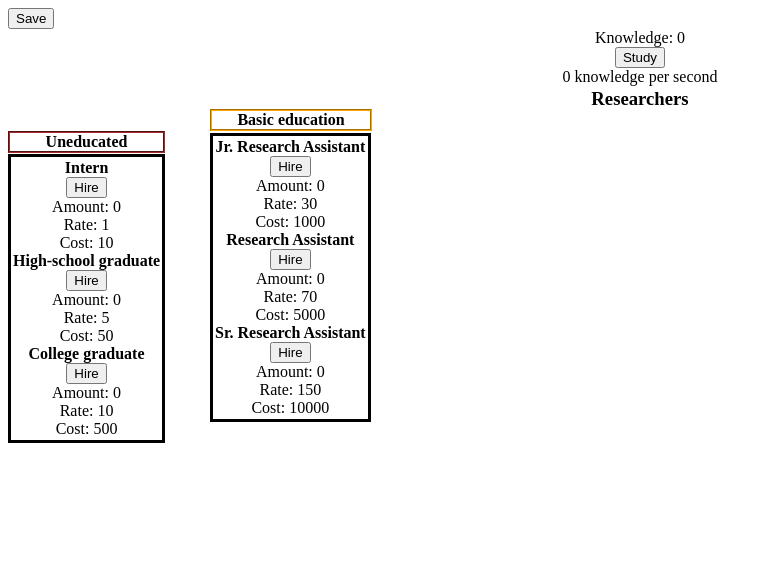
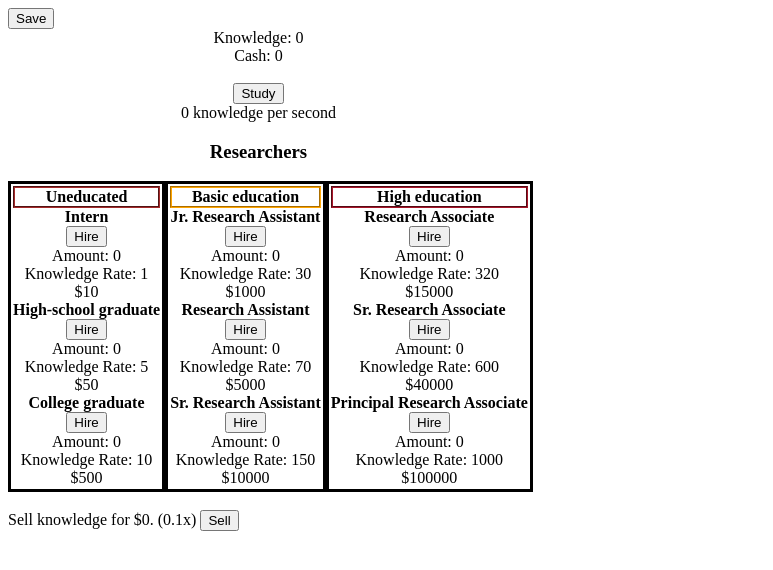
Before and after one commit to netic43/IdleResearch, a plain HTML site: page index.html in a window 1280 px wide. Shown: the whole page, without its empty margins (0-773 px from the left). Drawn offline with nearby package versions, Linux system fonts and the light colour scheme.

Commit message:
Reworked the layout and how currency works.

```diff
--- a/index.html
+++ b/index.html
@@ -10,42 +10,59 @@
     <body>
         <button onclick="saveTheGame()">Save</button>
         <div id="basic">
-            Knowledge: <span id="knowledge">0</span><br>
+            Knowledge: <span id="knowledge">0</span> <p style="margin: 0">Cash: <span id="cash">0</span></p><br>
             <button onclick="study()">Study</button><br>
             <span id="totalRate">0 knowledge per second</span>
         </div>
+        <h3><strong>Researchers</strong></h3>
         <div id="researchers">
-            <h3><strong>Researchers</strong></h3>
-            <h4 id="no-ed">Uneducated</h4>
             <div id="low-skill">
+                <h4 id="no-ed">Uneducated</h4>
                 <span><strong>Intern</strong></span><br><button onclick="purchase(0)">Hire</button><br>
                 <span>Amount:</span> <span id="resNum0">0</span><br>
-                <span>Rate:</span> <span id="resRate0">1</span><br>
-                <span>Cost:</span> <span id="resCost0">10</span><br>
+                <span>Knowledge Rate:</span> <span id="resRate0">1</span><br>
+                <span>$</span><span id="resCost0">10</span><br>
                 <span><strong>High-school graduate</strong></span><br><button onclick="purchase(1)">Hire</button><br>
                 <span>Amount:</span> <span id="resNum1">0</span><br>
-                <span>Rate:</span> <span id="resRate1">5</span><br>
-                <span>Cost:</span> <span id="resCost1">50</span><br>
+                <span>Knowledge Rate:</span> <span id="resRate1">5</span><br>
+                <span>$</span><span id="resCost1">50</span><br>
                 <span><strong>College graduate</strong></span><br><button onclick="purchase(2)">Hire</button><br>
                 <span>Amount:</span> <span id="resNum2">0</span><br>
-                <span>Rate:</span> <span id="resRate2">10</span><br>
-                <span>Cost:</span> <span id="resCost2">500</span>
+                <span>Knowledge Rate:</span> <span id="resRate2">10</span><br>
+                <span>$</span><span id="resCost2">500</span>
             </div>
-            <h4 id="basic-ed">Basic education</h4>
             <div id="med-skill">
+                <h4 id="basic-ed">Basic education</h4>
                 <span><strong>Jr. Research Assistant</strong></span><br><button onclick="purchase(3)">Hire</button><br>
                 <span>Amount:</span> <span id="resNum3">0</span><br>
-                <span>Rate:</span> <span id="resRate3">30</span><br>
-                <span>Cost:</span> <span id="resCost3">1000</span><br>
+                <span>Knowledge Rate:</span> <span id="resRate3">30</span><br>
+                <span>$</span><span id="resCost3">1000</span><br>
                 <span><strong>Research Assistant</strong></span><br><button onclick="purchase(4)">Hire</button><br>
                 <span>Amount:</span> <span id="resNum4">0</span><br>
-                <span>Rate:</span> <span id="resRate4">70</span><br>
-                <span>Cost:</span> <span id="resCost4">5000</span><br>
+                <span>Knowledge Rate:</span> <span id="resRate4">70</span><br>
+                <span>$</span><span id="resCost4">5000</span><br>
                 <span><strong>Sr. Research Assistant</strong></span><br><button onclick="purchase(5)">Hire</button><br>
                 <span>Amount:</span> <span id="resNum5">0</span><br>
-                <span>Rate:</span> <span id="resRate5">150</span><br>
-                <span>Cost:</span> <span id="resCost5">10000</span><br>
+                <span>Knowledge Rate:</span> <span id="resRate5">150</span><br>
+                <span>$</span><span id="resCost5">10000</span><br>
             </div>
-        </div>
+
+            <div id="high-skill">
+                <h4 id="high-ed">High education</h4>
+                <span><strong>Research Associate</strong></span><br><button onclick="purchase(6)">Hire</button><br>
+                <span>Amount:</span> <span id="resNum6">0</span><br>
+                <span>Knowledge Rate:</span> <span id="resRate6">320</span><br>
+                <span>$</span><span id="resCost6">15000</span><br>
+                <span><strong>Sr. Research Associate</strong></span><br><button onclick="purchase(7)">Hire</button><br>
+                <span>Amount:</span> <span id="resNum7">0</span><br>
+                <span>Knowledge Rate:</span> <span id="resRate7">600</span><br>
+                <span>$</span><span id="resCost7">40000</span><br>
+                <span><strong>Principal Research Associate</strong></span><br><button onclick="purchase(8)">Hire</button><br>
+                <span>Amount:</span> <span id="resNum8">0</span><br>
+                <span>Knowledge Rate:</span> <span id="resRate8">1000</span><br>
+                <span>$</span><span id="resCost8">100000</span><br>
+            </div>
+        </div><br>
+        Sell knowledge for <span>$</span><span id="cashGain">0</span>. (<span id="gainMult"></span>x) <button onclick="sellKnowledge()">Sell</button>
     </body>
 </html>
--- a/main.js
+++ b/main.js
@@ -1,6 +1,8 @@
 var player = {
     knowledge: 0,
-    totalRate: 0
+    totalRate: 0,
+    cash: 0,
+    gainMult: 0.1
 }
 
 function study() {
@@ -10,16 +12,23 @@ function study() {
 function purchase(id) {
     for(res of workers) {
         if(res.id == id)
-            if(player.knowledge >= res.cost) {
-                player.knowledge-=res.cost;
+            if(player.cash >= res.cost) {
+                player.cash-=res.cost;
                 res.num++;
                 res.cost = Math.ceil(res.cost * 1.75);
                 player.totalRate += res.rate;
                 updateRes(res);
-                $("#knowledge").html(Math.floor(player.knowledge));
+                $("#cash").html(Math.floor(player.cash));
                 $("#totalRate").html(player.totalRate + " knowledge per second");
             }
     }
+}
+
+function sellKnowledge() {
+    player.cash += Math.floor(player.knowledge*player.gainMult);
+    player.knowledge = 0;
+    $("#knowledge").html(Math.floor(player.knowledge));
+    $('#cash').html(Math.floor(player.cash));
 }
 
 function updateRes(obj) {
@@ -30,12 +39,15 @@ function updateRes(obj) {
 function autoKnowledge() {
     player.knowledge += (player.totalRate/10);
     $("#knowledge").html(Math.floor(player.knowledge));
+    $('#cashGain').html(Math.floor(player.knowledge*player.gainMult));
 }
 
 function saveTheGame() {
     var save = {
         knowledge: player.knowledge,
         totalRate: player.totalRate,
+        cash: player.cash,
+        gainMult: player.gainMult,
         workers: workers
     }
     localStorage.setItem("save", JSON.stringify(save));
@@ -47,6 +59,8 @@ function load() {
 
     if(typeof savegame !== "undefined") player.knowledge = savegame.knowledge;
     if(typeof savegame !== "undefined") player.totalRate = savegame.totalRate;
+    if(typeof savegame !== "undefined") player.cash = savegame.cash;
+    if(typeof savegame !== "undefined") gainMult = savegame.gainMult;
     if(typeof savegame !== "undefined") workers = savegame.workers;
 
     for(res of workers) {
@@ -60,6 +74,6 @@ $(function() {
         //console.log("there is a savegame")
         load();
     }
-
+    $('#gainMult').html(player.gainMult);
     setInterval(autoKnowledge,100);
 });
--- a/researchers.js
+++ b/researchers.js
@@ -34,5 +34,23 @@ var workers = [
         num: 0,
         cost: 10000,
         rate: 150
+    },
+    research_associate = {
+        id: 6,
+        num: 0,
+        cost: 15000,
+        rate: 320
+    },
+    sr_research_associate = {
+        id: 7,
+        num: 0,
+        cost: 40000,
+        rate: 600
+    },
+    principal_research_associate = {
+        id: 8,
+        num: 0,
+        cost: 100000,
+        rate: 1000
     }
 ];
--- a/style.css
+++ b/style.css
@@ -1,17 +1,20 @@
 #basic {
+    width: 501px;
     text-align: center;
 }
 
 #researchers {
     text-align: center;
     align-content: center;
+    display: flex;
+    width: 50%;
 }
 
 #no-ed {
     margin-bottom: 1px;
     text-align: center;
-    width: 153px;
-
+    width: auto;
+    margin: 0 auto;
     border: groove;
     border-color: brown;
     border-width: 2px;
@@ -22,22 +25,21 @@
     width: fit-content;
     border-style: solid;
     padding: 2px;
+
+    margin: 0;
 }
 
 #basic-ed {
-    position: absolute;
-    left: 210px;
-    top: 88px;
-    width: 158px;
-
+    margin: 0 auto;
+    width: auto;
     border: groove;
     border-color: orange;
     border-width: 2px;
 }
 
 #med-skill {
+    margin: 0;
     display: block;
-    position: absolute;
     left: 210px;
     top: 133px;
     width: fit-content;
@@ -45,7 +47,25 @@
     padding: 2px;
 }
 
+#high-ed {
+    margin: 0 auto;
+    width: auto;
+    border: groove;
+    border-color: rgb(168, 21, 41);
+    border-width: 2px;
+}
+
+#high-skill {
+    margin: 0;
+    display: block;
+    left: 510px;
+    top: 133px;
+    width: fit-content;
+    border-style: solid;
+    padding: 2px;
+}
+
 h3 {
-    margin: 2px;
+    width: 501px;
     text-align: center;
 }
```
